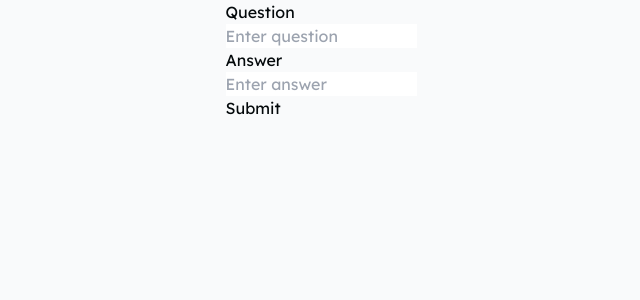
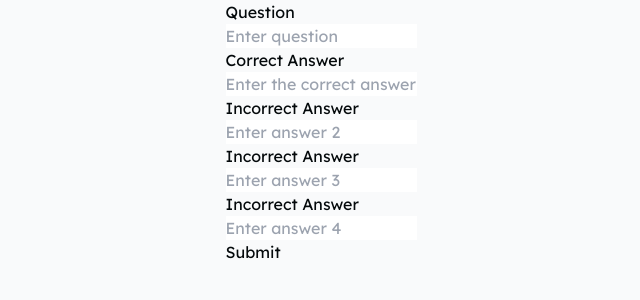
Before and after one commit to SchoolOfCode/bc16-final-projects-team_algorhythm, a Next.js app: page /quizcreation in a window 1280 px wide. Shown: the top 300 px of the page, without its empty margins (319-959 px from the left). Built offline with nearby package versions, Linux system fonts and the light colour scheme; no server answers; what tailwindcss-animated would draw is missing.

Commit message:
added fields for up to four answers

```diff
--- a/app/quizcreation/page.tsx
+++ b/app/quizcreation/page.tsx
@@ -6,7 +6,7 @@ import { useState } from "react";
 
 const supabase = createClient(
   process.env.NEXT_PUBLIC_SUPABASE_URL,
-  process.env.NEXT_PUBLIC_SUPABASE_ANON_KEY
+  process.env.NEXT_PUBLIC_SUPABASE_ANON_KEY,
 );
 
 export default function QuizCreation() {
@@ -14,19 +14,29 @@ export default function QuizCreation() {
 
   const QuizSchema = yup.object().shape({
     question: yup.string().max(120, "Too long!").required("Required."),
-    answer: yup.string().max(100, "Too long!").required("Required."),
+    correct_answer: yup.string().max(100, "Too long!").required("Required."),
+    answer2: yup.string().max(100, "Too long!").required("Required."),
+    answer3: yup.string().max(100, "Too long!").required("Required."),
+    answer4: yup.string().max(100, "Too long!").required("Required."),
   });
 
   const QuizValues = {
     question: "",
-    answer: "",
+    correct_answer: "",
+    answer2: "",
+    answer3: "",
+    answer4: "",
   };
 
   async function handleSubmit(values, { resetForm }) {
     try {
-      const { error } = await supabase
-        .from("quiz_creation")
-        .insert({ question: values.question, answer: values.answer });
+      const { error } = await supabase.from("quiz_creation").insert({
+        question: values.question,
+        correct_answer: values.correct_answer,
+        answer2: values.answer2,
+        answer3: values.answer3,
+        answer4: values.answer4,
+      });
       if (error) {
         throw error;
       }
@@ -50,28 +60,55 @@ export default function QuizCreation() {
           <Field name="question">
             {({ field, meta }) => (
               <div className="form-control">
-                <label mb="1.5" fontSize="sm" htmlFor="question">
-                  Question
-                </label>
+                <label>Question</label>
                 <input {...field} placeholder="Enter question" id="question" />
                 {meta.error && meta.touched && <p>{meta.error}</p>}
               </div>
             )}
           </Field>
-          <Field name="answer">
+          <Field name="correct_answer">
             {({ field, meta }) => (
               <div className="form-control">
-                <label mb="1.5" fontSize="sm" htmlFor="answer">
-                  Answer
-                </label>
-                <input {...field} placeholder="Enter answer" id="answer" />
+                <label>Correct Answer</label>
+                <input
+                  {...field}
+                  placeholder="Enter the correct answer"
+                  id="correct_answer"
+                />
+                {meta.error && meta.touched && <p>{meta.error}</p>}
+              </div>
+            )}
+          </Field>
+          <Field name="answer2">
+            {({ field, meta }) => (
+              <div className="form-control">
+                <label>Incorrect Answer</label>
+                <input {...field} placeholder="Enter answer 2" id="answer2" />
+                {meta.error && meta.touched && <p>{meta.error}</p>}
+              </div>
+            )}
+          </Field>
+          <Field name="answer3">
+            {({ field, meta }) => (
+              <div className="form-control">
+                <label>Incorrect Answer</label>
+                <input {...field} placeholder="Enter answer 3" id="answer3" />
+                {meta.error && meta.touched && <p>{meta.error}</p>}
+              </div>
+            )}
+          </Field>
+          <Field name="answer4">
+            {({ field, meta }) => (
+              <div className="form-control">
+                <label>Incorrect Answer</label>
+                <input {...field} placeholder="Enter answer 4" id="answer4" />
                 {meta.error && meta.touched && <p>{meta.error}</p>}
               </div>
             )}
           </Field>
 
           <div className="button-container">
-          {feedback && <p>{feedback}</p>}
+            {feedback && <p>{feedback}</p>}
             <button type="submit" className="submit-button">
               {isSubmitting ? "Submitting..." : "Submit"}
             </button>
```
